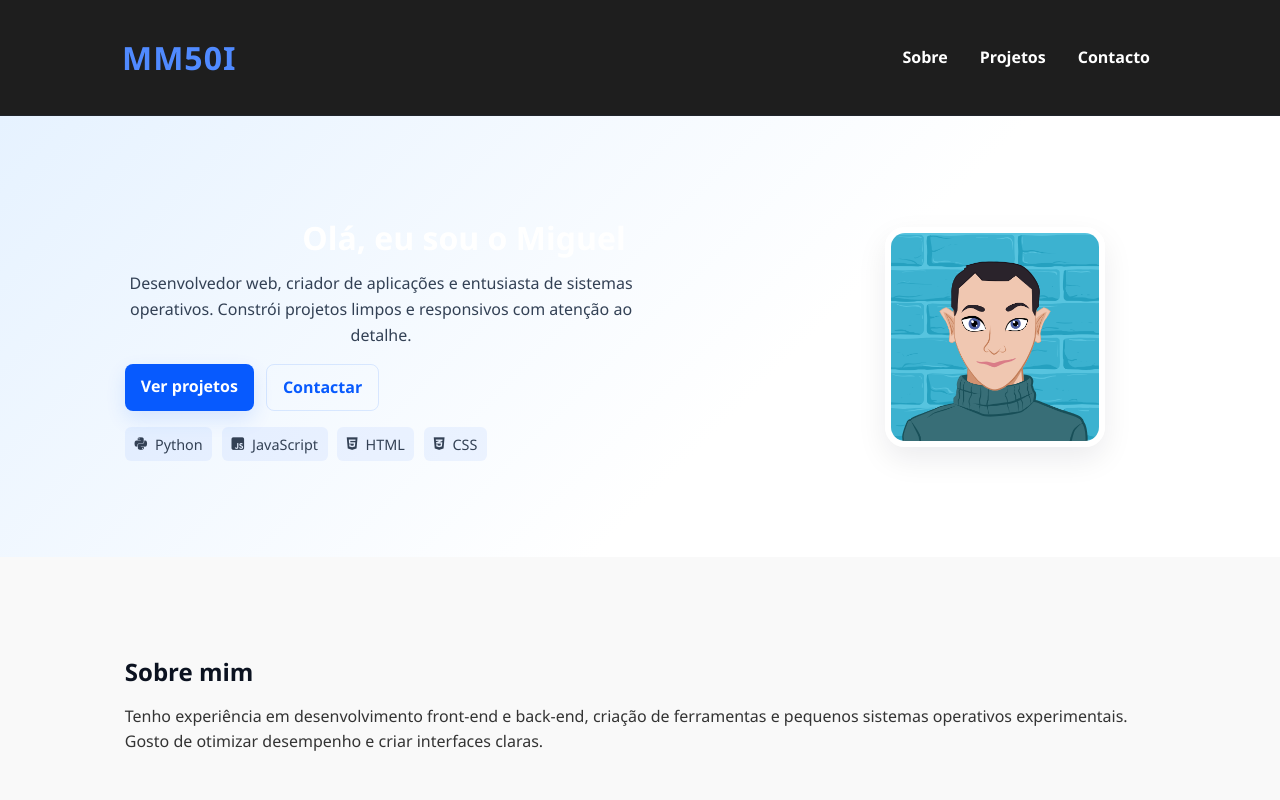
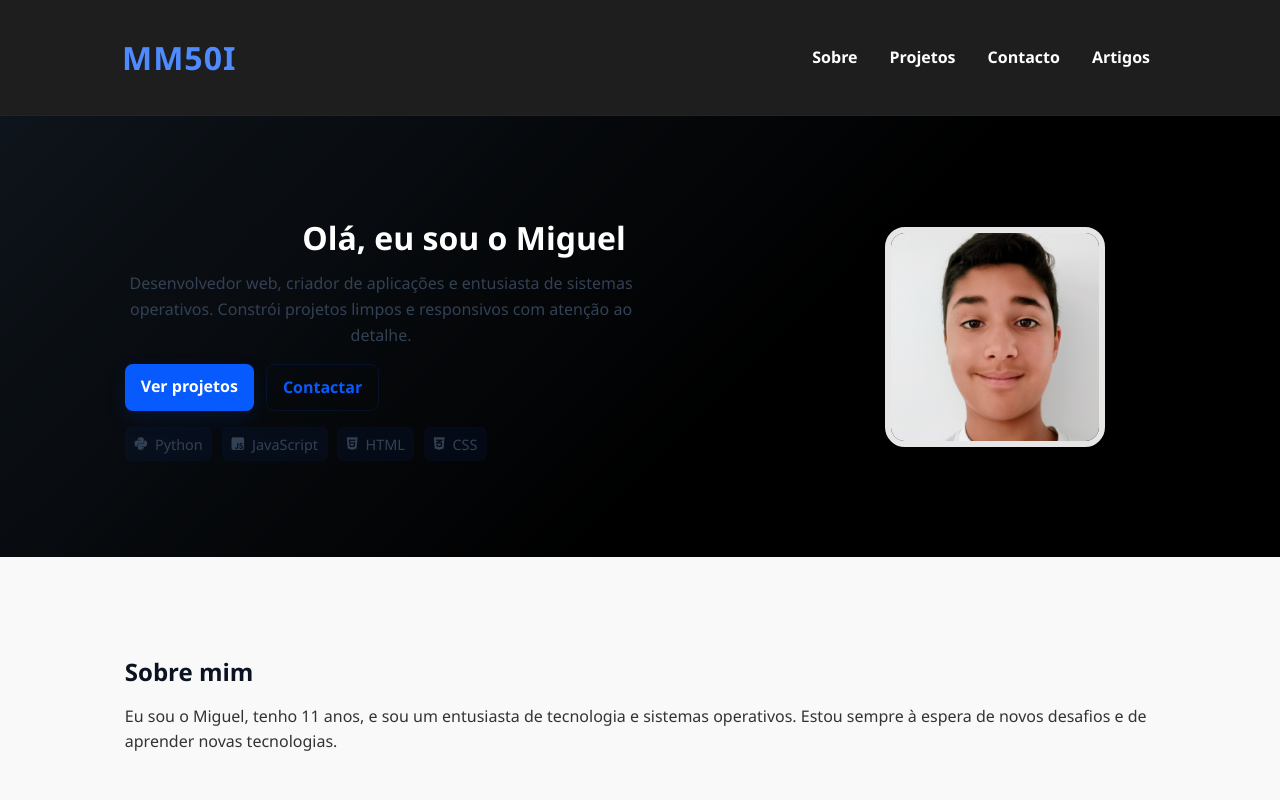
Before and after one commit to MCAI14/MOE, a plain HTML site: page index.html in a window 1280 px wide. Shown: the top 800 px of the page. Drawn offline with Linux system fonts and the light colour scheme.

Commit message:
Update launch URL, change hero background gradient, add articles link, and update personal description in index.html

```diff
--- a/css/styles.css
+++ b/css/styles.css
@@ -86,7 +86,7 @@ body {
 /* Hero */
 .hero {
   padding: 4rem 0;
-  background: linear-gradient(135deg, #e6f2ff 0%, #ffffff 60%);
+  background: linear-gradient(135deg, #0e141b 0%, #000000 60%);
 }
 .hero-grid {
   display: grid;
--- a/index.html
+++ b/index.html
@@ -27,6 +27,7 @@
             <li><a href="#about">Sobre</a></li>
             <li><a href="#projects">Projetos</a></li>
             <li><a href="#contact">Contacto</a></li>
+            <li><a href="articles/index.html">Artigos</a></li>
           </ul>
         </nav>
       </div>
@@ -51,7 +52,7 @@
           </div>
 
           <div class="hero-avatar">
-            <img src="images/Avatar.png" alt="Foto de perfil" class="avatar" />
+            <img src="images/Real.jpg" alt="Foto de perfil" class="avatar" />
           </div>
         </div>
       </section>
@@ -59,7 +60,7 @@
       <section id="about" class="section light">
         <div class="container">
           <h2>Sobre mim</h2>
-          <p>Tenho experiência em desenvolvimento front-end e back-end, criação de ferramentas e pequenos sistemas operativos experimentais. Gosto de otimizar desempenho e criar interfaces claras.</p>
+          <p>Eu sou o Miguel, tenho 11 anos, e sou um entusiasta de tecnologia e sistemas operativos. Estou sempre à espera de novos desafios e de aprender novas tecnologias.</p>
         </div>
       </section>
 
```
